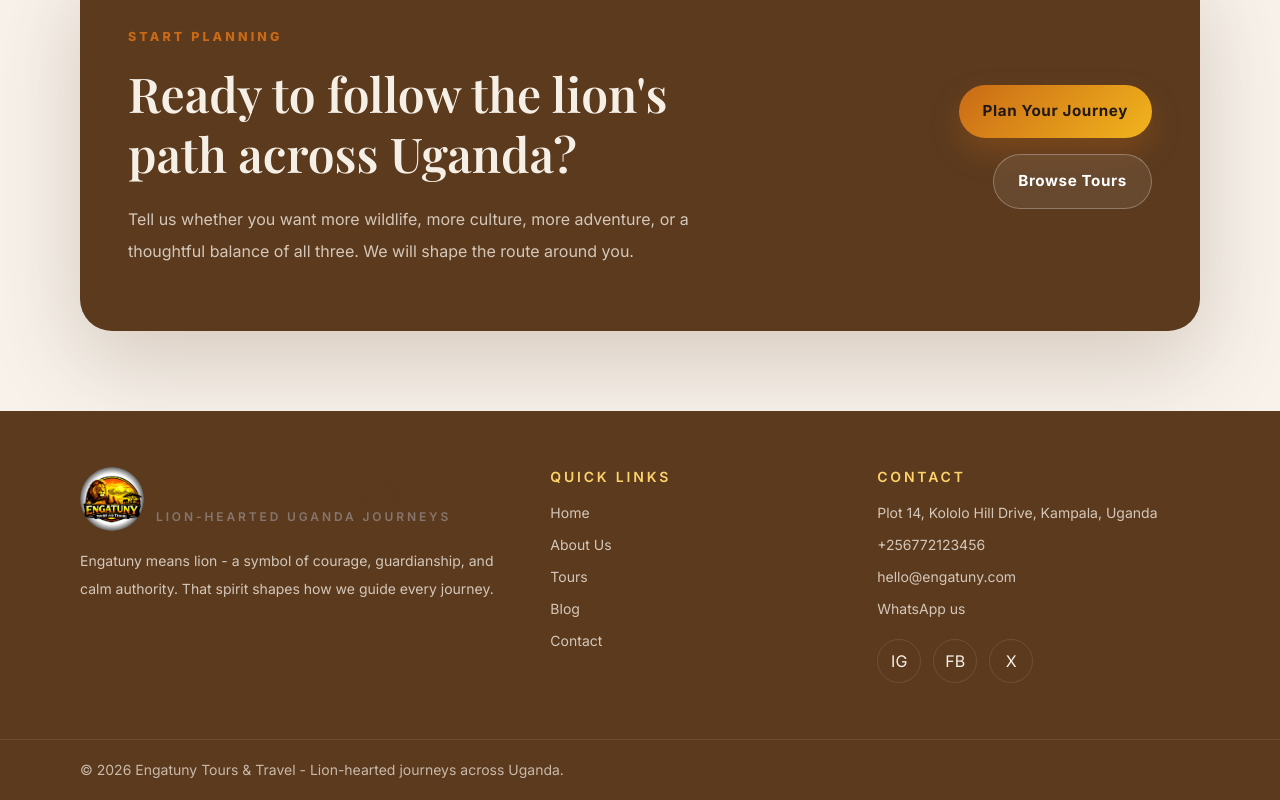
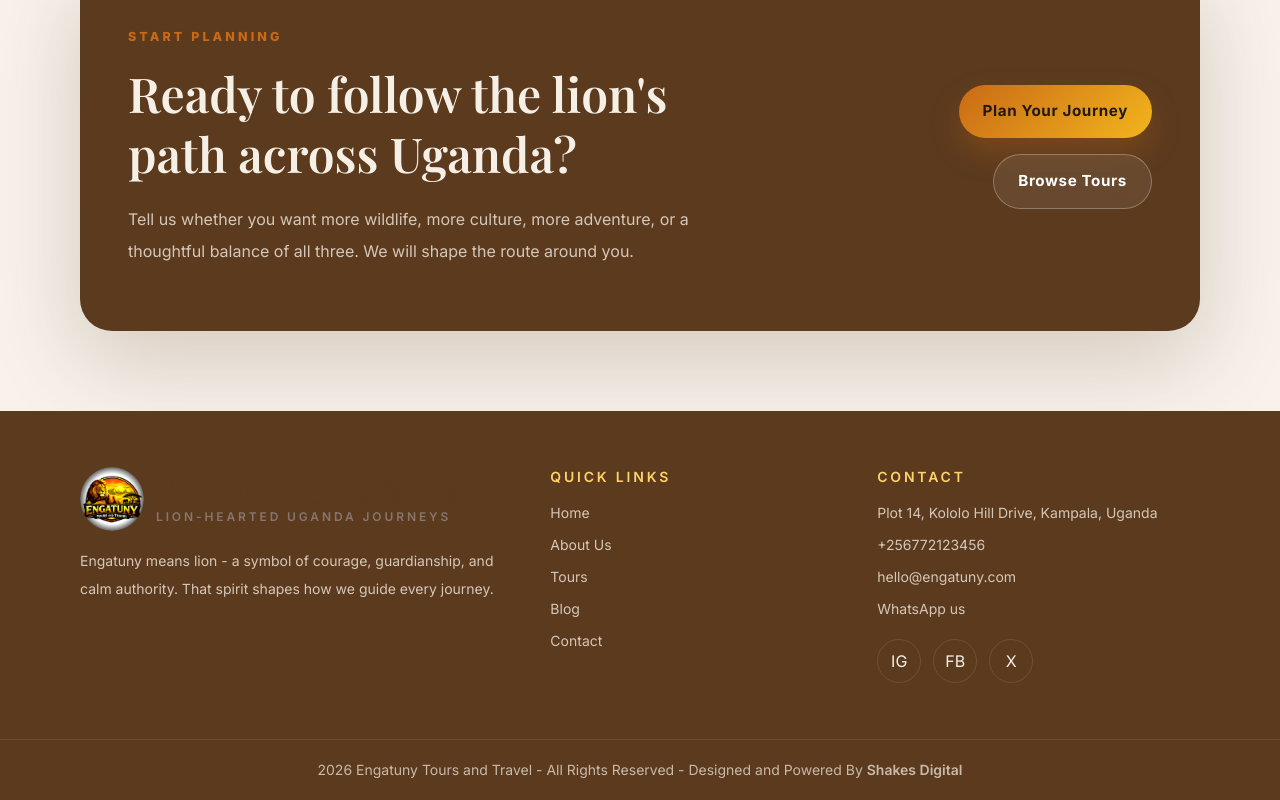
Before and after one commit to Shakesdigital/engatuny, a Next.js app: page / in a window 1280 px wide. Shown: the part 5675-6475 px from the top of the page. Built offline with nearby package versions, Linux system fonts and the light colour scheme; no server answers; the database is empty.

Commit message:
Update footer attribution and alignment

```diff
--- a/components/site/footer.tsx
+++ b/components/site/footer.tsx
@@ -61,7 +61,12 @@ export function Footer({
             <a href={`mailto:${email}`} className="block hover:text-sand-50">
               {email}
             </a>
-            <a href={getWhatsAppUrl(phone)} target="_blank" rel="noreferrer" className="block hover:text-sand-50">
+            <a
+              href={getWhatsAppUrl(phone)}
+              target="_blank"
+              rel="noreferrer"
+              className="block hover:text-sand-50"
+            >
               WhatsApp us
             </a>
           </div>
@@ -82,8 +87,16 @@ export function Footer({
         </div>
       </div>
       <div className="border-t border-sand-50/10">
-        <div className="layout py-5 text-sm text-sand-50/70">
-          © 2026 Engatuny Tours &amp; Travel - Lion-hearted journeys across Uganda.
+        <div className="layout py-5 text-center text-sm text-sand-50/70">
+          2026 Engatuny Tours and Travel - All Rights Reserved - Designed and Powered By{" "}
+          <a
+            href="https://shakesdigital.com/"
+            target="_blank"
+            rel="noreferrer"
+            className="font-semibold text-sand-50 transition-colors duration-200 hover:text-brand-300"
+          >
+            Shakes Digital
+          </a>
         </div>
       </div>
     </footer>
```
